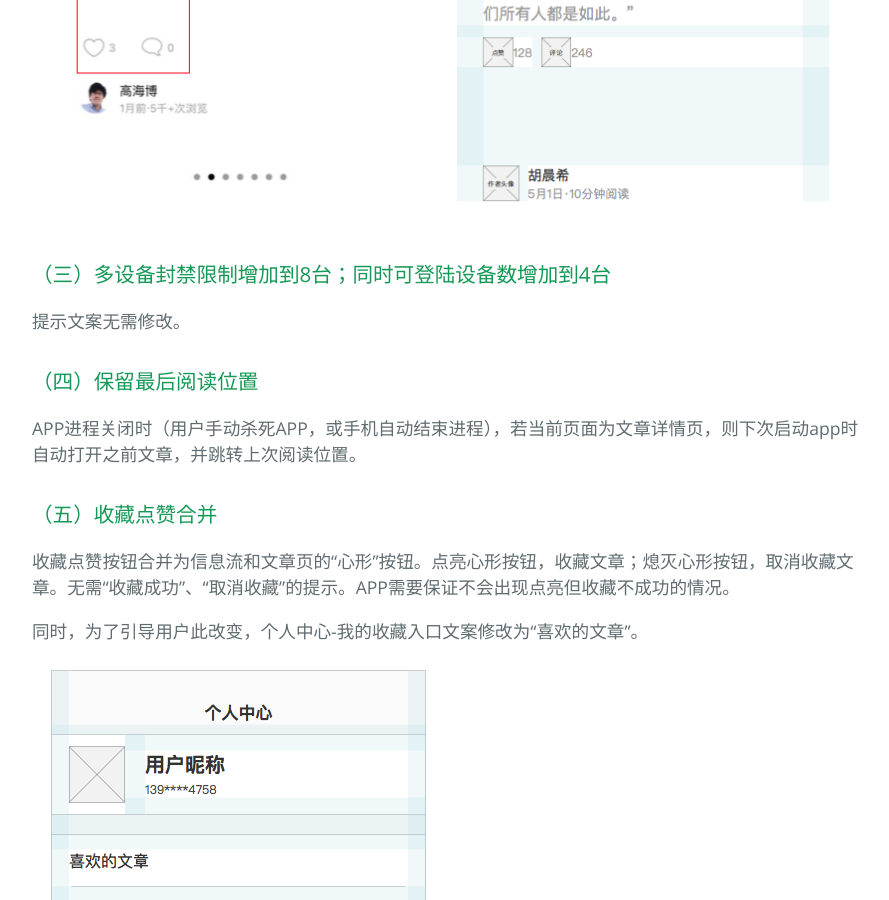
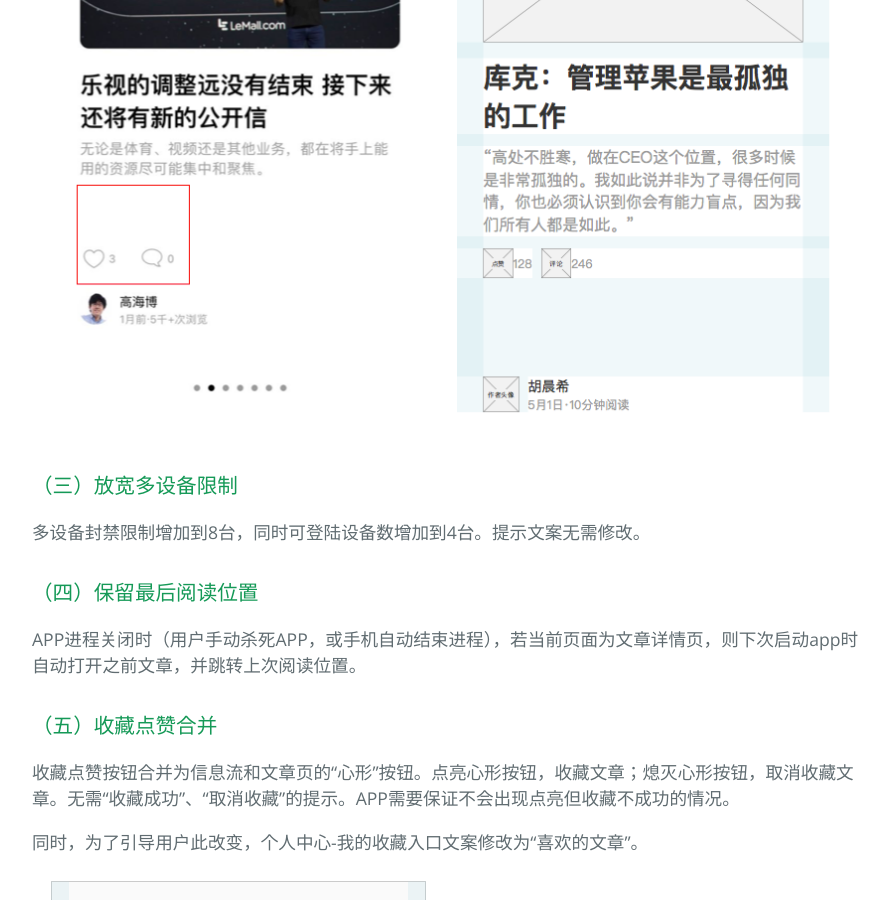
Before and after one commit to Littletreeeeee/prd-invest, a Jekyll site: the page built from documents/prd_weekly_iteration_20170504.md, in a window 1280 px wide and 900 px high, scrolled down 5119 px. Shown: the whole window, without its empty margins (192-1081 px from the left). Built offline with Jekyll 4.4.1, drawn with Linux system fonts in a browser that asks for light colours; the repository's description, which GitHub fills in, is left out; some of the changed text lies outside the part shown.

Commit message:
edit prd

```diff
--- a/documents/prd_weekly_iteration_20170504.md
+++ b/documents/prd_weekly_iteration_20170504.md
@@ -4,6 +4,13 @@ layout: default
 [返回文档目录](../)
 
 ## 20170504周刊APP迭代需求文档（ios3.0.8/android3.0.4）
+
+### 需求目录：
+* [（一）APP、网站、分享页文章内容禁用复制](#一app网站分享页文章内容禁用复制)
+* [（二）信息流及文章详情页内容样式微调](#二信息流及文章详情页内容样式微调)
+* [（三）放宽多设备限制](#三放宽多设备限制)
+* [（四）保留最后阅读位置](#四保留最后阅读位置)
+* [（五）收藏点赞合并](#五收藏点赞合并)
 
 ### （一）APP、网站、分享页文章内容禁用复制
 
@@ -47,9 +54,9 @@ layout: default
 
 ![信息流专题推荐样式调整](../resource/weekly-20170504-topicarticle-modification.png)
 
-### （三）多设备封禁限制增加到8台；同时可登陆设备数增加到4台
+### （三）放宽多设备限制
 
-提示文案无需修改。
+多设备封禁限制增加到8台，同时可登陆设备数增加到4台。提示文案无需修改。
 
 ### （四）保留最后阅读位置
 APP进程关闭时（用户手动杀死APP，或手机自动结束进程），若当前页面为文章详情页，则下次启动app时自动打开之前文章，并跳转上次阅读位置。
```
